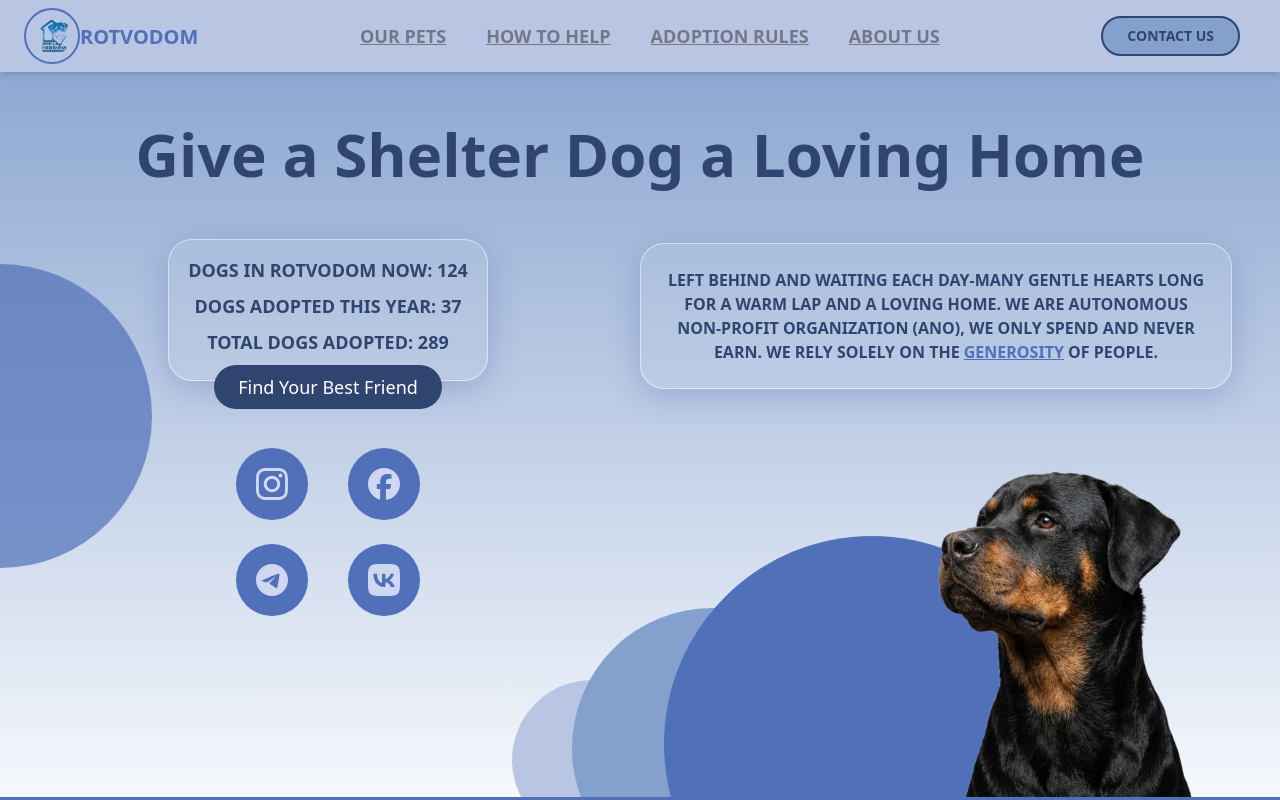
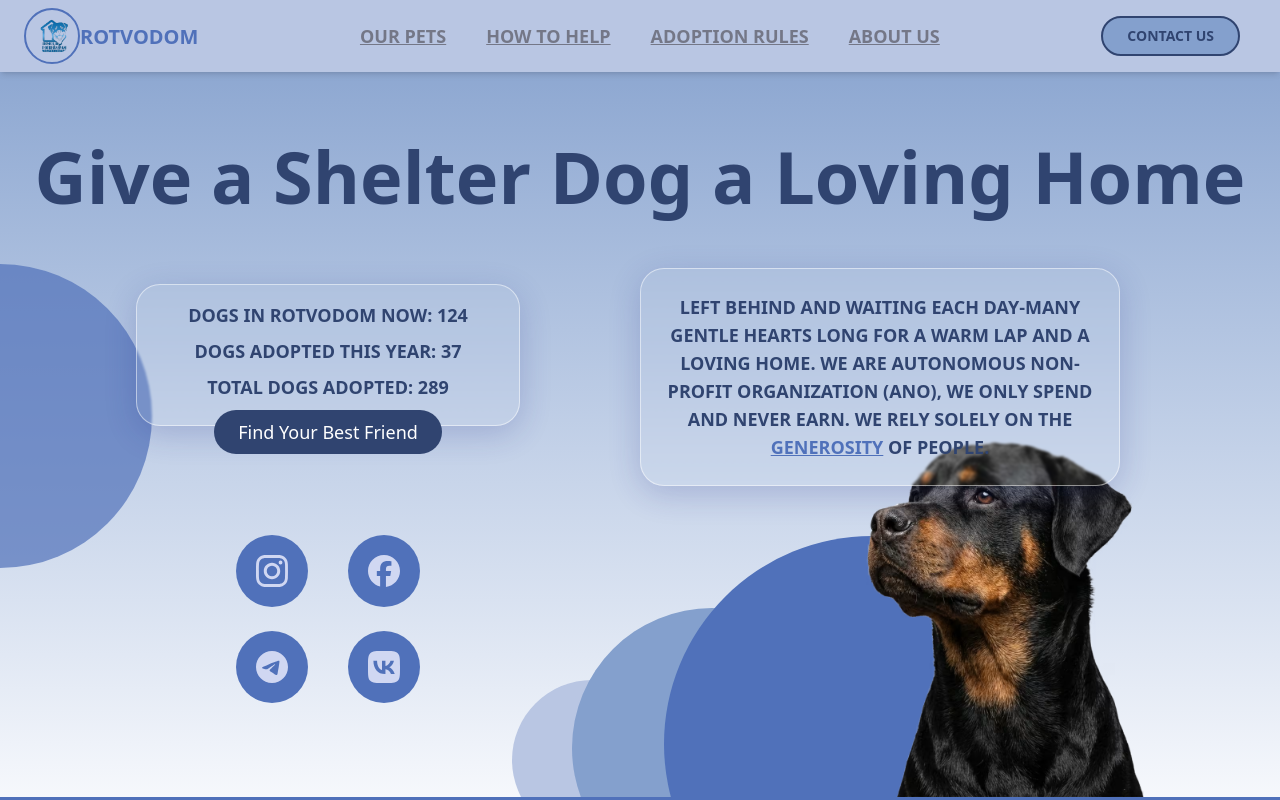
Before and after one commit to bavayra/dog-shelter, a React (Vite) app: page / in a window 1280 px wide. Shown: the top 800 px of the page. Built offline with nearby package versions, Linux system fonts and the light colour scheme.

Commit message:
refactor/style(Hero): increased font-sizes for h1 and text blocks, corrected w for the containers, corrected margins and paddings

```diff
--- a/src/App.tsx
+++ b/src/App.tsx
@@ -25,7 +25,7 @@ function App() {
           id="hero"
           className="from-primary-300 to-primary-50 border-primary-500 relative h-screen overflow-hidden border-b-3 bg-linear-to-b px-4 pt-29 pb-4 shadow-md"
         >
-          <h2 className="text-primary-700 xs:mt-6 xs:text-5xl xs:font-semibold relative z-10 mx-0 mt-4 w-full text-center text-4xl font-bold md:mt-12 md:text-6xl lg:mt-2 lg:mb-2">
+          <h2 className="text-primary-700 xs:mt-6 xs:text-5xl xs:font-semibold relative z-10 mx-0 mt-4 w-full text-center text-4xl font-bold md:mt-12 md:text-6xl lg:mt-2 lg:mb-2 xl:mt-6 xl:text-7xl">
             {' '}
             {/*I didn't use typography class because this h2 has to be
               different*/}{' '}
@@ -43,7 +43,7 @@ function App() {
           />
           <div className="grid-cols-2 grid-rows-2 md:grid md:items-center md:justify-center">
             <div>
-              <div className="glass-card text-primary-700 xs:mt-8 text-md relative z-10 mx-auto mt-8 max-w-xl rounded-3xl px-0 py-4 text-center font-semibold sm:w-xs sm:text-lg md:font-semibold">
+              <div className="glass-card text-primary-700 xs:mt-8 text-md xl:py-6xl:text-xl relative z-10 mx-auto mt-8 max-w-xl rounded-3xl px-0 py-4 text-center font-semibold sm:w-xs sm:text-lg md:font-semibold xl:w-sm xl:px-6">
                 <p className="mb-2">
                   DOGS IN ROTVODOM NOW: {shelterStats.totalDogsNow}{' '}
                 </p>
@@ -72,7 +72,7 @@ function App() {
               </div>
             </div>
             <div className="relative z-10 hidden justify-center md:flex">
-              <p className="text-primary-700 glass-card mt-10 rounded-3xl p-6 text-center text-base font-semibold tracking-normal lg:mx-auto lg:mt-4 lg:mr-8">
+              <p className="text-primary-700 glass-card mt-10 rounded-3xl p-6 text-center text-base font-semibold tracking-normal lg:mx-auto lg:mt-4 lg:mr-8 xl:mt-12 xl:mr-36 xl:w-xl xl:text-lg">
                 LEFT BEHIND AND WAITING EACH DAY-MANY GENTLE HEARTS LONG FOR A
                 WARM LAP AND A LOVING HOME. WE ARE AUTONOMOUS NON-PROFIT
                 ORGANIZATION (ANO), WE ONLY SPEND AND NEVER EARN. WE RELY SOLELY
@@ -89,7 +89,7 @@ function App() {
             </div>
             <SocialLinks
               size="md"
-              className="xs:mt-14 mt-10 gap-5 sm:mt-10 md:mt-0 md:mb-10 md:grid md:grid-cols-[repeat(2,min-content)] md:grid-rows-2 md:justify-center md:gap-x-10 md:gap-y-6 lg:mt-6"
+              className="xs:mt-14 mt-10 gap-5 sm:mt-10 md:mt-0 md:mb-10 md:grid md:grid-cols-[repeat(2,min-content)] md:grid-rows-2 md:justify-center md:gap-x-10 md:gap-y-6 lg:mt-6 xl:mt-10"
               iconColor="text-neutral-50"
               bgColor="bg-primary-500"
             />
@@ -127,7 +127,7 @@ function App() {
           />
           <img
             src={RottweilerImage}
-            className="xs:h-64 xs:w-64 absolute right-0 bottom-0 z-3 h-56 w-56 object-contain sm:h-72 sm:w-72 md:h-110 md:w-110"
+            className="xs:h-64 xs:w-64 absolute right-0 bottom-0 z-3 h-56 w-56 object-contain sm:h-72 sm:w-72 md:h-110 md:w-110 xl:mr-10 xl:h-120 xl:w-120"
             alt="Rottweiler Dog Illustration"
             aria-hidden="true"
           />
```
